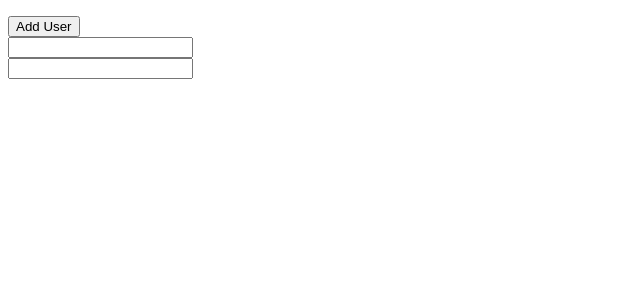
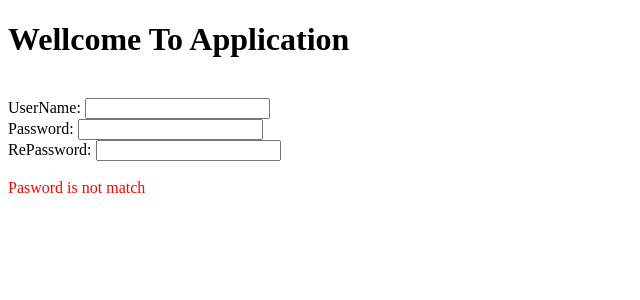
Before and after one commit to JaShakouri/angular, an Angular app: page / in a window 1280 px wide. Shown: the top 300 px of the page, without its empty margins (0-640 px from the left). Built offline with nearby package versions, Linux system fonts and the light colour scheme.

Commit message:
Resolve and make a sample page

```diff
--- a/src/app/app.component.html
+++ b/src/app/app.component.html
@@ -1,10 +1,29 @@
-<p>{{title}}</p>
+<!-- <p >{{title}}</p>
 <p>{{name}}</p>
-<!-- <button [disabled]="isEnable">Add User</button> -->
+<button [disabled]="isEnable">Add User</button>
 <button>Add User</button>
-
-<!-- <input type="text" (input)="onInputChanged($event)"/> -->
+<input type="text" (input)="onInputChanged($event)"/>
 <br/>
 <input type="text" [(ngModel)]="title"/>
 <br/>
 <input type="text" [(ngModel)]="name"/>
+<br/>
+<button (click)="onClickAddUser()">Add User</button> -->
+
+<h1 [hidden]="username">Wellcome To Application</h1>
+<h1 [hidden]="!username">Wellcome {{username}}</h1>
+
+<br />
+<label>UserName: </label>
+<input type="text" (input)="onUserNameInputChanged($event)" />
+<br />
+<label>Password: </label>
+<input type="text" (input)="onPasswordInputChanged($event)" />
+<br />
+<label>RePassword: </label>
+<input type="text" (input)="onRePasswordInputChanged($event)" />
+<br />
+<br />
+<label class="{{isMatchPassword ? 'color-green' : 'color-red'}}">
+    {{isMatchPassword ? 'Pasword is match' : 'Pasword is not match'}}
+</label>
--- a/src/app/app.component.scss
+++ b/src/app/app.component.scss
@@ -0,0 +1,7 @@
+.color-green {
+    color: green;
+}
+
+.color-red {
+    color: red;
+}
--- a/src/app/app.component.ts
+++ b/src/app/app.component.ts
@@ -6,12 +6,22 @@ import { Component } from '@angular/core';
   styleUrls: ['./app.component.scss']
 })
 export class AppComponent {
-  title = '';
-  name = '';
-  isEnable: Boolean = false;
+  username = '';
+  password = '';
+  rePassword = '';
+  isMatchPassword = false;
 
-  public onInputChanged(e: Event) {
-    this.title = (<HTMLInputElement> e.target).value;
+  public onUserNameInputChanged(e: Event) {
+    this.username = (<HTMLInputElement> e.target).value;
+  }
+
+  public onPasswordInputChanged(e: Event) {
+    this.password = (<HTMLInputElement> e.target).value;
+  }
+
+  public onRePasswordInputChanged(e: Event) {
+    this.rePassword = (<HTMLInputElement> e.target).value;
+    this.isMatchPassword = this.rePassword !== this.password ? false : true;
   }
 
 }
```
